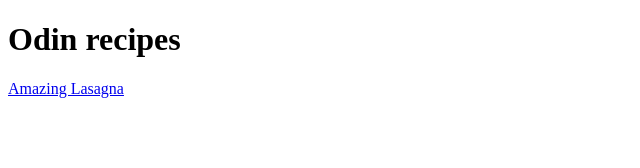
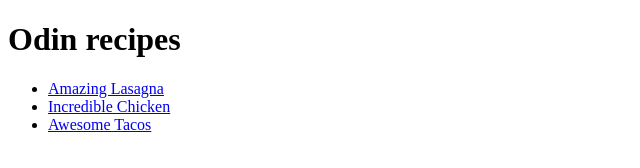
Before and after one commit to vicenttto/odin-recipes, a plain HTML site: page index.html in a window 1280 px wide. Shown: the whole page, without its empty margins (0-640 px from the left). Drawn offline with Linux system fonts and the light colour scheme.

Commit message:
Adding links into index.html page

```diff
--- a/index.html
+++ b/index.html
@@ -7,6 +7,11 @@
 </head>
 <body>
     <h1>Odin recipes</h1>
-    <a href="recipes/lasagna.html">Amazing Lasagna</a>
+    <ul>
+       <li><a href="recipes/lasagna.html">Amazing Lasagna</a></li>
+       <li><a href="recipes/fried-chicken.html">Incredible Chicken</a></li>
+       <li><a href="recipes/tacos.html">Awesome Tacos</a></li>
+    </ul>
+
 </body>
 </html>
```
